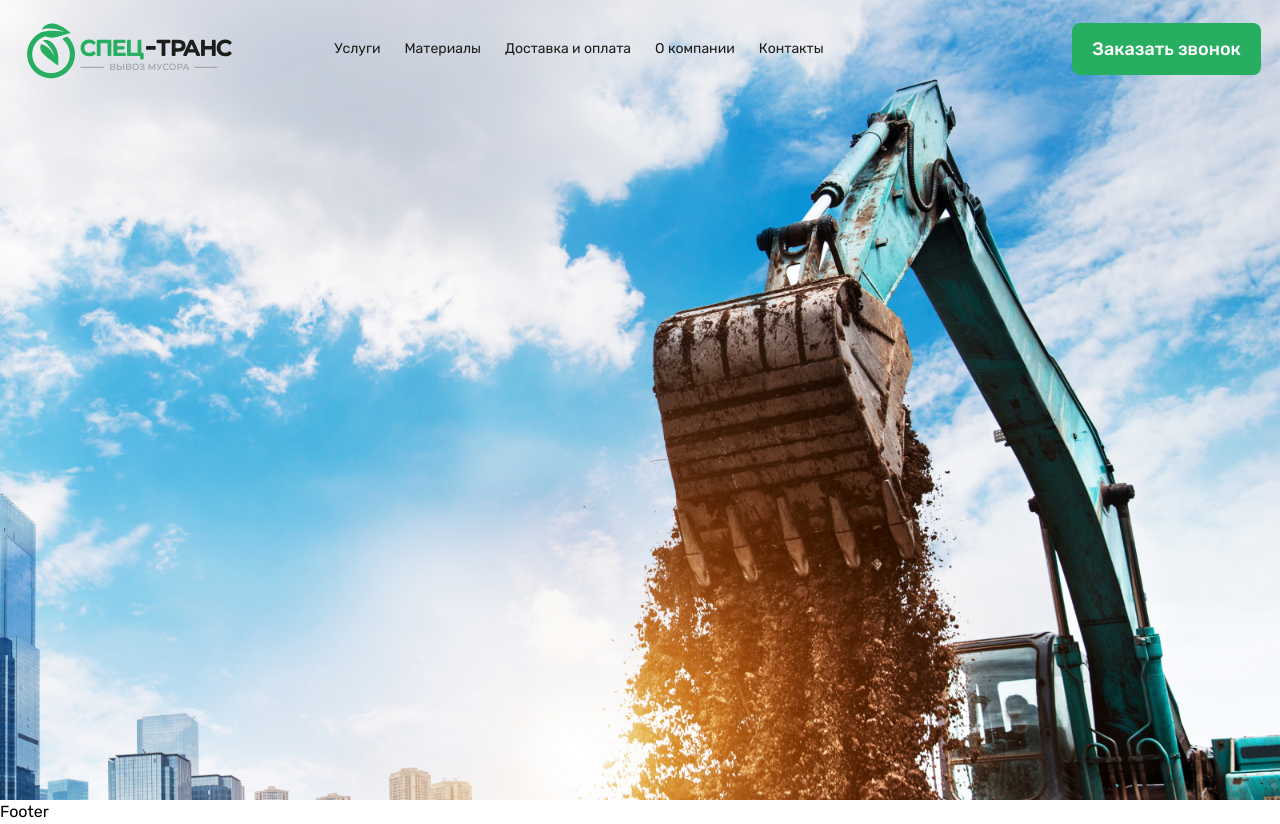
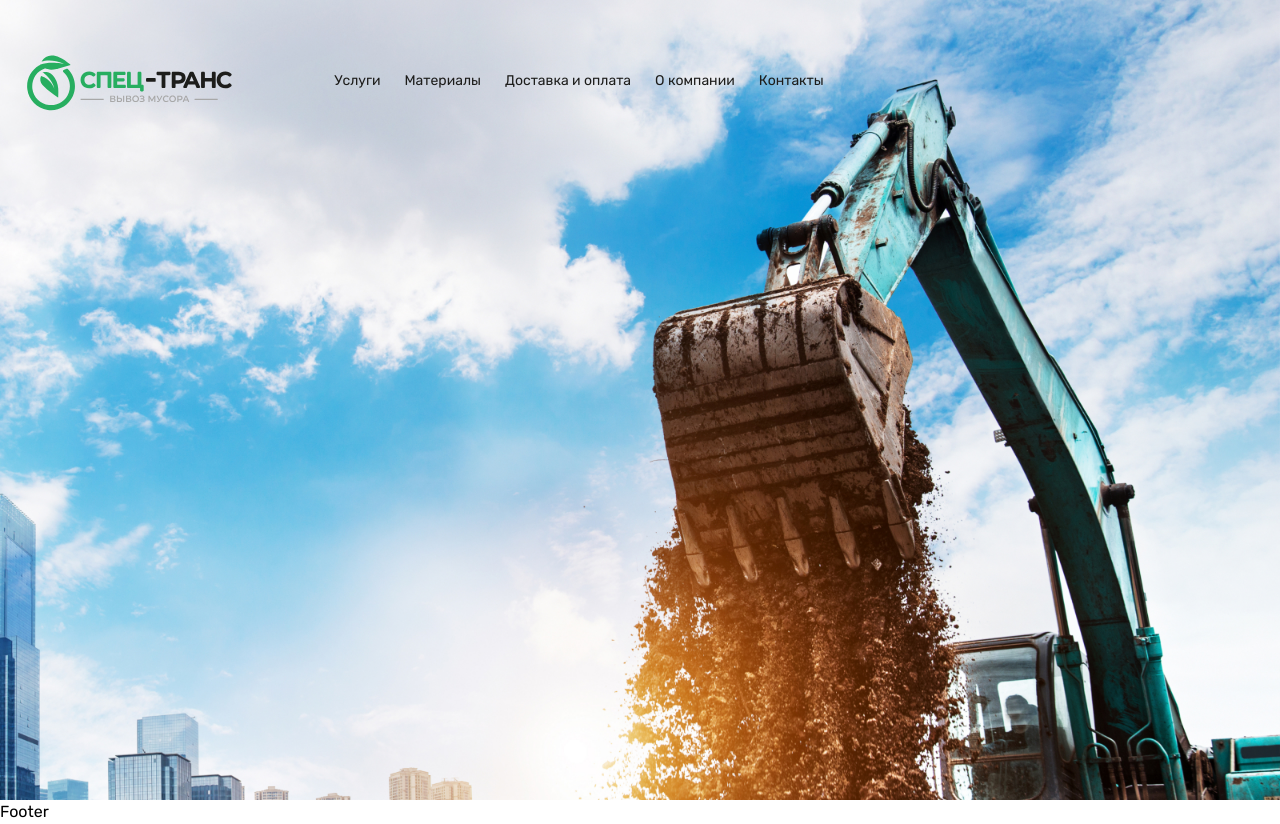
Before and after one commit to Yusupovlab/special-trans-project, a Vue app: page / in a window 1280 px wide. Built offline with nearby package versions, Linux system fonts and the light colour scheme.

Commit message:
fix: fixed added header scrikk animation (2023 06 07 , 21:13)

```diff
--- a/src/layouts/HeaderLayout/HeaderLayout.vue
+++ b/src/layouts/HeaderLayout/HeaderLayout.vue
@@ -1,14 +1,17 @@
 <template>
-  <header class="header fixed top-0 w-full">
+  <header
+    class="header fixed top-0 w-full  transition-all lg:pt-8"
+    :class="isScrolled? 'header-scrolled lg:pt-0  ' : ''"
+  >
     <div class="container flex items-center">
       <HeaderLogo />
       <HeaderMenu />
-      <HeaderAction @openMenu="toggleMenu" />
-      <Transition name="menu">
-        <HiddenMenu v-if="isOpen" @closeMenu="toggleMenu" />
-      </Transition>
+      <HeaderAction @openMenu="toggleMenu" :scrolled="isScrolled"/>
     </div>
   </header>
+  <Transition name="menu">
+    <HiddenMenu v-if="isOpen" @closeMenu="toggleMenu" />
+  </Transition>
 </template>
 <script>
 import HeaderAction from "./components/HeaderAction.vue";
@@ -21,6 +24,7 @@
   data() {
     return {
       isOpen: false,
+      isScrolled: false,
     };
   },
   methods: {
@@ -28,15 +32,30 @@
       this.isOpen = !this.isOpen;
     },
   },
+  mounted(){
+    window.addEventListener('scroll',()=>{
+      if(window.scrollY){
+        this.isScrolled = true
+      }else( this.isScrolled = false)
+    })
+  }
+
 };
 </script>
 <style>
 .menu-enter-active,
 .menu-leave-active {
-  transition:  0.5s ease;
+  transition: 0.5s ease;
 }
 
 .menu-enter-from,
 .menu-leave-to {
- transform: translateX(100%) translateY(-100%) ;
-}</style>
+  transform: translateX(100%) translateY(-100%);
+}
+.header-scrolled {
+  background: rgba(255, 255, 255, 0.7);
+  backdrop-filter: blur(5px);
+
+
+}
+</style>
--- a/src/layouts/HeaderLayout/components/HeaderAction.vue
+++ b/src/layouts/HeaderLayout/components/HeaderAction.vue
@@ -1,6 +1,6 @@
 <template>
   <div class="header-action ml-auto">
-    <TheButton class="hidden lg:block" v-if="true">Заказать звонок</TheButton>
+    <TheButton class="hidden lg:block" v-if="scrolled">Заказать звонок </TheButton>
     <button
       class="burger-btn w-5 h-5 flex justify-center items-center lg:hidden"
       @click="$emit('openMenu')"
@@ -15,5 +15,8 @@
   components: {
     TheButton,
   },
+  props:{
+   scrolled:Boolean
+  }
 };
 </script>
```
